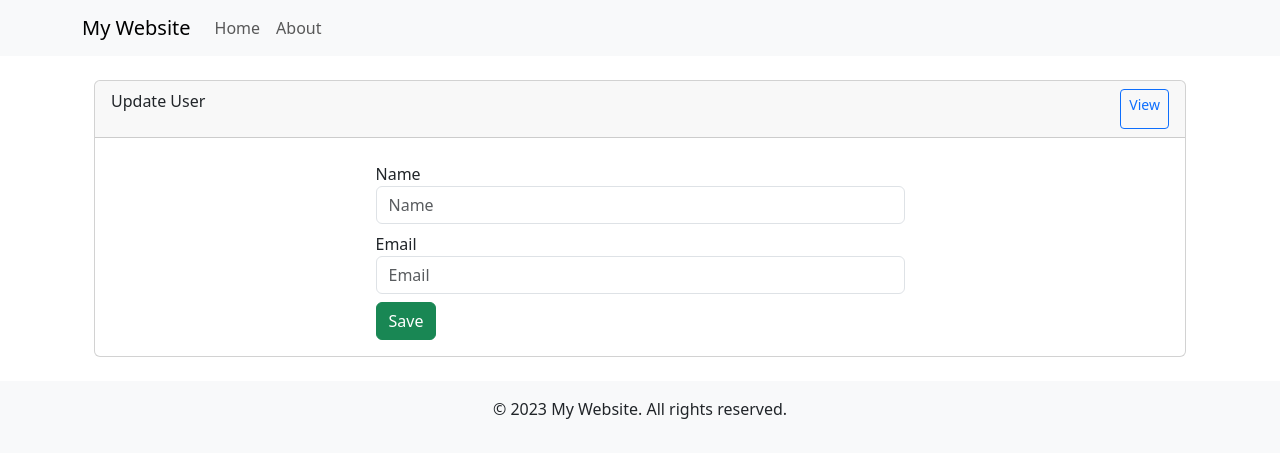
After one commit to shakhawatfci/flask-test, a Flask app: template templates/edit_user.html in a window 1280 px wide. The commit adds this page. Shown: the top 458 px of the page. Run offline with Flask 3, Linux system fonts and the light colour scheme; the template is opened without the code that fills it, so the values that code supplies are empty.

Commit message:
python installed

```diff
--- a/app.py
+++ b/app.py
@@ -1,21 +1,30 @@
-from flask import Flask, render_template, request, redirect, url_for, flash
+from flask import Flask, render_template, request, redirect, url_for, flash , session
 import datetime
 
 from flask_sqlalchemy import SQLAlchemy
 from model.User import db ,  User
 from werkzeug.security import generate_password_hash, check_password_hash
+from library.UserValidator import validate_input , validate_user_update_input
 
 
 app = Flask(__name__)
 
 app.config['SQLALCHEMY_DATABASE_URI'] = 'mysql+mysqlconnector://root:@localhost/python_test'
-
+app.secret_key = 'mysecretkey'
 db.init_app(app)
 
 # Context processor to pass current_year to all templates
 @app.context_processor
 def inject_current_year():
     return {'current_year': datetime.datetime.now().year}
+
+@app.route('/login')
+def login_page():
+    return render_template('auth/login.html')
+
+@app.route('/login',methods=['POST'])
+def login():
+    return render_template('auth/login.html')
 
 @app.route('/')
 def index():
@@ -54,33 +63,49 @@ def saveUser():
 
     return redirect('/')
 
+@app.route('/user/edit/<id>')
+def editUser(id):
+     user = User.query.filter_by(id=id).first()
+     if user :
+        errors = session.pop('errors', {})
+        return render_template('edit_user.html', user=user, errors=errors)
+     else :
+         return "not found"
+
+
+@app.route('/user/<id>',methods=['PUT' , 'POST'])
+def updateUser(id):
+    name = request.form.get('name')
+    email = request.form.get('email')
+
+    errors = validate_user_update_input(name , email)
+
+    if errors:
+        # If there are validation errors, render the form again with the error messages
+     session['errors'] = errors
+     return redirect(url_for('editUser', id=id))  # Corrected: Use 'editUser' instead of editUser
+
+    user = User.query.filter_by(id=id).first()
+
+    if user :
+        user.name  = name
+        user.email = email
+        db.session.commit()
+
+        return redirect('/')
+
+
 
 @app.route('/todo/user/<id>')
 def deleteTodo(id):
-    user_to_delete = User.query.filter_by(id=id).first()
-    if user_to_delete:
-     db.session.delete(user_to_delete)
+    user = User.query.filter_by(id=id).first()
+    if user:
+     db.session.delete(user)
      db.session.commit()
      return redirect('/')
     #  return redirect(url_for('/', message = "User successfully deleted"))
 
-def validate_input(name, password , email):
-    errors = []
 
-    # Validate name
-    if not name:
-        errors.append('Username is required.')
-
-    if not email:
-        errors.append('email is required.')
-
-    # Validate password
-    if not password:
-        errors.append('Password is required.')
-    elif len(password) < 6:
-        errors.append('Password must be at least 6 characters long.')
-
-    return errors
 
 if __name__ == '__main__':
     app.run(debug=True)
--- /dev/null
+++ b/templates/edit_user.html
@@ -0,0 +1,49 @@
+<!-- home.html -->
+{% extends 'base.html' %}
+
+{% block title %} Update User {% endblock %}
+
+{% block content %}
+<div class="container">
+    <div class="row">
+        <div class="col-md-12">
+            <div class="card">
+                <div class="card-header d-flex justify-content-between">
+                    <p>Update User</p>
+                    <a href="/" class="btn btn-outline-primary btn-sm">View</a>
+                </div>
+                <div class="card-body">
+
+                    <div class="col-md-6  mx-auto">
+
+                        {% if errors %}
+                        <ul>
+                            {% for message in errors %}
+                            <li class="text-danger">{{ message }}</li>
+                            {% endfor %}
+                        </ul>
+                        {% endif %}
+                        <form action="{{ url_for('updateUser', id=user.id) }}" method="POST"" method=" post">
+                            <input type="hidden" name="_method" value="PUT">
+                            <div class="form-group mt-2">
+                                <label for="dd">Name</label>
+                                <input type="text" value="{{ user.name }}" class="form-control" placeholder="Name"
+                                    name="name">
+                            </div>
+                            <div class="form-group mt-2">
+                                <label for="dd">Email</label>
+                                <input type="text" value="{{ user.email }}" class="form-control" placeholder="Email"
+                                    name="email">
+                            </div>
+                            <div class="form-group mt-2">
+                                <Button class="btn btn-success" type="submit">Save</Button>
+                            </div>
+                        </form>
+                    </div>
+
+                </div>
+            </div>
+        </div>
+    </div>
+</div>
+{% endblock %}
--- a/templates/index.html
+++ b/templates/index.html
@@ -42,7 +42,7 @@
                 <td>{{ user.email }}</td>
                 <td>{{ user.image }}</td>
                 <td>
-                  <a href="" class="btn btn-primary btn-sm">Edit</a>
+                  <a href="{{ url_for('editUser', id=user.id) }}" class="btn btn-primary btn-sm">Edit</a>
                   <a href="{{ url_for('deleteTodo', id=user.id) }}"
                     onclick="return confirm('Are you sure you want to delete ?')" class="btn btn-danger btn-sm">X</a>
                 </td>
```
Also changed, not shown: library/UserValidator.py (added, +30 -0 lines), templates/auth/login.html (added, +45 -0 lines).
